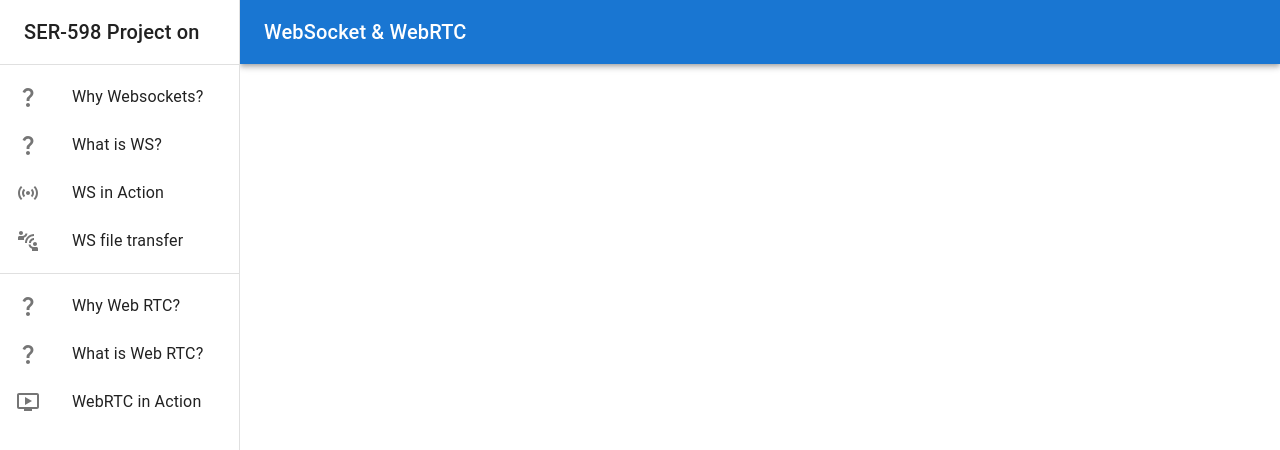
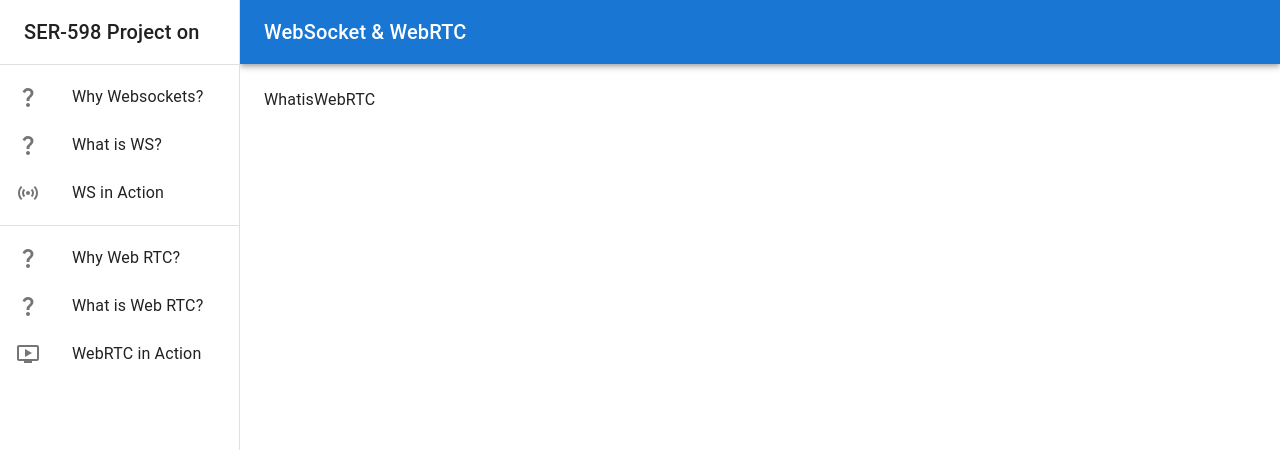
Before and after one commit to ishtpreet/WebSockets-and-WebRTC, a React (Create React App) app in the folder frontend/: page /what-is-webrtc in a window 1280 px wide. Shown: the top 450 px of the page. Built offline with nearby package versions, Linux system fonts and the light colour scheme.

Commit message:
Fixed UI and added pages

```diff
--- a/frontend/src/App.js
+++ b/frontend/src/App.js
@@ -1,69 +1,19 @@
-import { useState } from 'react';
 import Box from '@mui/material/Box';
 import CssBaseline from '@mui/material/CssBaseline';
-import Button from '@mui/material/Button';
-import ConnectWithoutContactIcon from '@mui/icons-material/ConnectWithoutContact';
+
 import {Routes, Route} from 'react-router';
 
-import WebRTC from './components/WebRTC';
+import WebRTC from './pages/webrtc/WebRTC';
 import SideMenu from './components/SideMenu';
 import './App.css';
 import NavBar from './components/NavBar';
-import Home from './Home';
+import WhyWS from './pages/ws/WhyWS';
+import WhatIsWS from './pages/ws/WhatIsWS';
+import WS from './pages/ws/WS';
+import WhatisWebRTC from './pages/webrtc/WhatisWebRTC';
+import WhyWebRTC from './pages/webrtc/WhyWebRTC';
 
 function App() {
-  const [ws, setWs] = useState(null);
-  const [msg, setMsg] = useState('');
-  const [connected, setConnected] = useState(false);
-
-  const handleConnect = (e) => {
-    e.preventDefault();
-    const ws = new WebSocket(process.env.REACT_APP_WS_URI);
-    setWs(ws);
-    ws.onopen = () => {
-      console.log('WebSocket connected');
-      setMsg('Connected to WebSocket');
-      setConnected(true);
-    };
-    ws.onmessage = (message) => {
-      console.log('Received:', message.data);
-      setMsg(message.data);
-    };
-  };
-  const WS =() =>{
-    return (<>
-      <h1>WebSocket & WebRTC &nbsp; {connected && <ConnectWithoutContactIcon />}</h1>
-      <p>{msg}</p>
-
-     {!connected ? <Button variant="contained" color="primary" onClick={handleConnect}>Connect to WS</Button> : <Button variant="contained" color="secondary" onClick={handleDisconnect}>Disconnect</Button>}
-  </>)
-  }
-
-
-    // const handleConnect = (e) => {
-    //   e.preventDefault();
-    //   const ws = new WebSocket('ws://localhost:3001');
-    //   setWs(ws);
-    //   ws.onopen = () => {
-    //     console.log('connected');
-    //     setMsg('connected');
-    //     setConnected(true);
-    //   };
-    //   ws.onmessage = (message) => {
-    //     console.log('received: %s', message.data);
-    //     setMsg(message.data);
-    //   };
-    // }
-
-  const handleDisconnect = (e) => {
-    e.preventDefault();
-    if (ws) {
-      ws.close();
-    }
-    setMsg('Disconnected from WebSocket');
-    setConnected(false);
-  };
-
   const drawerWidth = 240;
 
   return (
@@ -80,8 +30,13 @@ function App() {
         sx={{ flexGrow: 1, p: 3, width: { sm: `calc(100% - ${drawerWidth}px)` } }}
         >
        <Routes>
-        <Route index element={<Home />} />
+        {/* WebSockets Path -> root is whyWS */}
+        <Route index element={<WhyWS />} />
+        <Route path="/what-is-ws" element={<WhatIsWS />} />
         <Route path="/ws" element={<WS />} />
+        {/* WebRTC Path */}
+        <Route path="/what-is-webrtc" element={<WhatisWebRTC />} />
+        <Route path="/why-webrtc" element={<WhyWebRTC />} />
         <Route path="/webrtc" element={<WebRTC />} />
         </Routes>
       </Box>
--- a/frontend/src/Home.js
+++ /dev/null
@@ -1,7 +0,0 @@
-import React from 'react'
-
-export default function Home() {
-  return (
-    <div>Home</div>
-  )
-}
--- a/frontend/src/components/SideMenu.js
+++ b/frontend/src/components/SideMenu.js
@@ -10,7 +10,7 @@ import ListItemText from '@mui/material/ListItemText';
 import Toolbar from '@mui/material/Toolbar';
 import QuestionMarkIcon from '@mui/icons-material/QuestionMark';
 import SensorsIcon from '@mui/icons-material/Sensors';
-import ConnectWithoutContactIcon from '@mui/icons-material/ConnectWithoutContact';
+// import ConnectWithoutContactIcon from '@mui/icons-material/ConnectWithoutContact';
 import OndemandVideoIcon from '@mui/icons-material/OndemandVideo';
 import {useNavigate} from 'react-router'
 import Typography from '@mui/material/Typography';
@@ -45,7 +45,7 @@ const handleClick = (type ,e, index) => {
     e.preventDefault();
     if(type === 'ws'){
     if(index === 0){
-        navigate('/why-websockets');
+        navigate('/');
         }
     if(index === 1){
         navigate('/what-is-ws');
@@ -53,9 +53,9 @@ const handleClick = (type ,e, index) => {
     if(index === 2){
         navigate('/ws');
         }
-    if(index === 3){
-        navigate('/ws-file-transfer');
-        }
+    // if(index === 3){
+    //     navigate('/ws-file-transfer');
+    //     }
       }
       else if(type === 'webrtc'){
         if(index === 0){
@@ -80,14 +80,15 @@ const handleClick = (type ,e, index) => {
       </Toolbar>
       <Divider />
       <List>
-        {['Why Websockets?', 'What is WS?', 'WS in Action', 'WS file transfer'].map((text, index) => (
+        {/* TODO: WS File Transfer */}
+        {['Why Websockets?', 'What is WS?', 'WS in Action'].map((text, index) => (
           <ListItem key={text} disablePadding>
 
             <ListItemButton onClick={(e)=> handleClick('ws', e, index)}>
               <ListItemIcon>
                 {(index === 0 || index === 1) && <QuestionMarkIcon />}
                 {index === 2 && <SensorsIcon />}
-                {index === 3 && <ConnectWithoutContactIcon />}
+                {/* {index === 3 && <ConnectWithoutContactIcon />} */}
               </ListItemIcon>
               <ListItemText primary={text} />
             </ListItemButton>
--- /dev/null
+++ b/frontend/src/pages/webrtc/WhatisWebRTC.js
@@ -0,0 +1,7 @@
+import React from 'react'
+
+export default function WhatisWebRTC() {
+  return (
+    <div>WhatisWebRTC</div>
+  )
+}
--- /dev/null
+++ b/frontend/src/pages/webrtc/WhyWebRTC.js
@@ -0,0 +1,7 @@
+import React from 'react'
+
+export default function WhyWebRTC() {
+  return (
+    <div>WhyWebRTC</div>
+  )
+}
--- /dev/null
+++ b/frontend/src/pages/ws/WS.js
@@ -0,0 +1,76 @@
+import React, {useState} from 'react'
+import Button from '@mui/material/Button';
+import ConnectWithoutContactIcon from '@mui/icons-material/ConnectWithoutContact';
+import Snackbar from '@mui/material/Snackbar';
+import Alert from '@mui/material/Alert';
+
+export default function WS() {
+
+    const [ws, setWs] = useState(null);
+    const [msg, setMsg] = useState('');
+    const [connected, setConnected] = useState(false);
+    const [open, setOpen] = useState(false);
+    const [data, setData] = useState('');
+    const [alertType, setAlertType] = useState('success');
+    const [duration, setDuration] = useState(5000);
+
+    const handleConnect = (e) => {
+        e.preventDefault();
+        const ws = new WebSocket(process.env.REACT_APP_WS_URI);
+        setWs(ws);
+        ws.onopen = () => {
+          console.log('WebSocket connected');
+          setMsg('Connected to WebSocket');
+        setOpen(true);
+          setConnected(true);
+        };
+        ws.onmessage = (message) => {
+          console.log('Received:', message.data);
+          setData(message.data);
+          setDuration(2000);
+          setMsg('Received data from WS server');
+          setAlertType('info');
+          setOpen(true);
+        };
+      };
+
+    const handleDisconnect = (e) => {
+        e.preventDefault();
+        if (ws) {
+          ws.close();
+        }
+
+        setMsg('Disconnected from WebSocket');
+        setDuration(5000)
+        setAlertType('warning');
+        setOpen(true);
+        setConnected(false);
+      };
+
+      const handleClose = (event, reason) => {
+        if (reason === 'clickaway') {
+          return;
+        }
+
+        setOpen(false);
+      }
+
+
+
+    return (<>
+        <h1>WebSocket & WebRTC &nbsp; {connected && <ConnectWithoutContactIcon />}</h1>
+        <p>{data}</p>
+
+       {!connected ? <Button variant="contained" color="primary" onClick={handleConnect}>Connect to WS</Button> : <Button variant="contained" color="secondary" onClick={handleDisconnect}>Disconnect</Button>}
+       <Snackbar open={open} autoHideDuration={duration} onClose={handleClose}>
+          <Alert
+            onClose={handleClose}
+            severity={alertType}
+            variant="filled"
+            sx={{ width: '100%' }}
+          >
+            {msg}
+          </Alert>
+        </Snackbar>
+    </>)
+}
--- /dev/null
+++ b/frontend/src/pages/ws/WhatIsWS.js
@@ -0,0 +1,7 @@
+import React from 'react'
+
+export default function WhatIsWS() {
+  return (
+    <div>WhatIsWS</div>
+  )
+}
--- /dev/null
+++ b/frontend/src/pages/ws/WhyWS.js
@@ -0,0 +1,7 @@
+import React from 'react'
+
+export default function WhyWS() {
+  return (
+    <div>WhyWS</div>
+  )
+}
```
Also changed, not shown: frontend/src/pages/webrtc/WebRTC.js (renamed from frontend/src/components/WebRTC.js).
